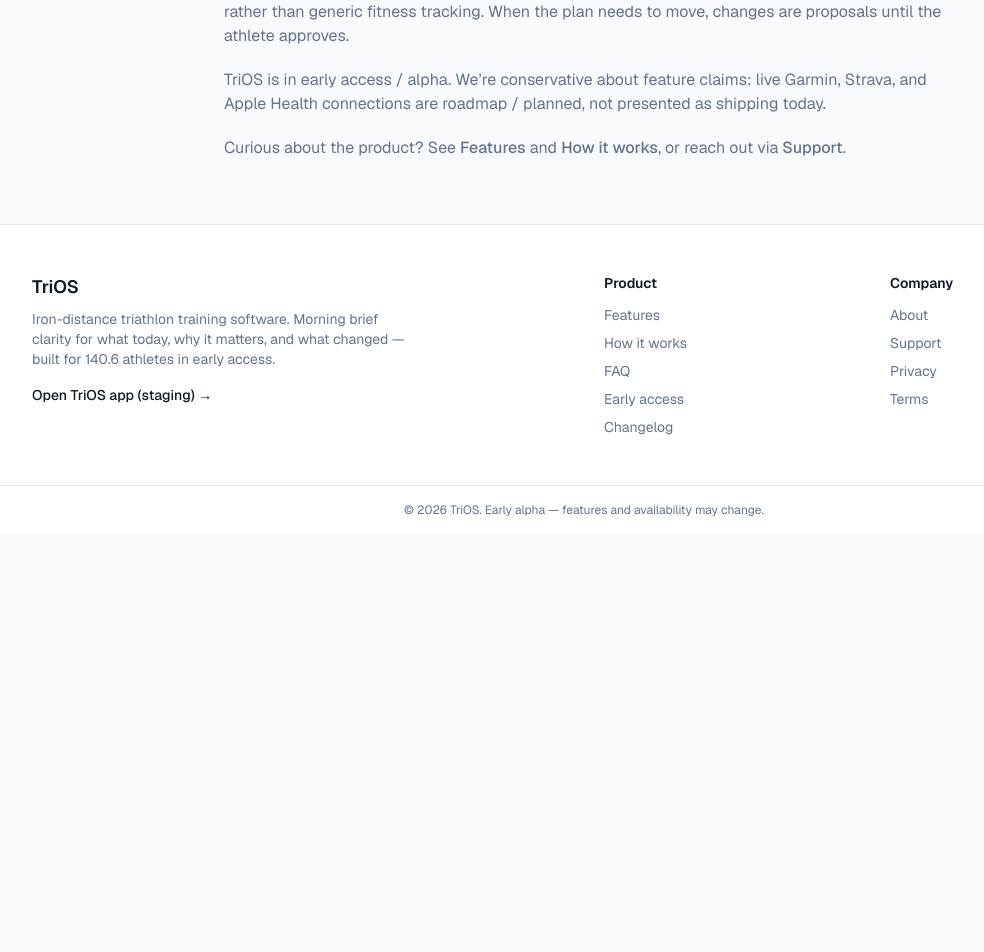
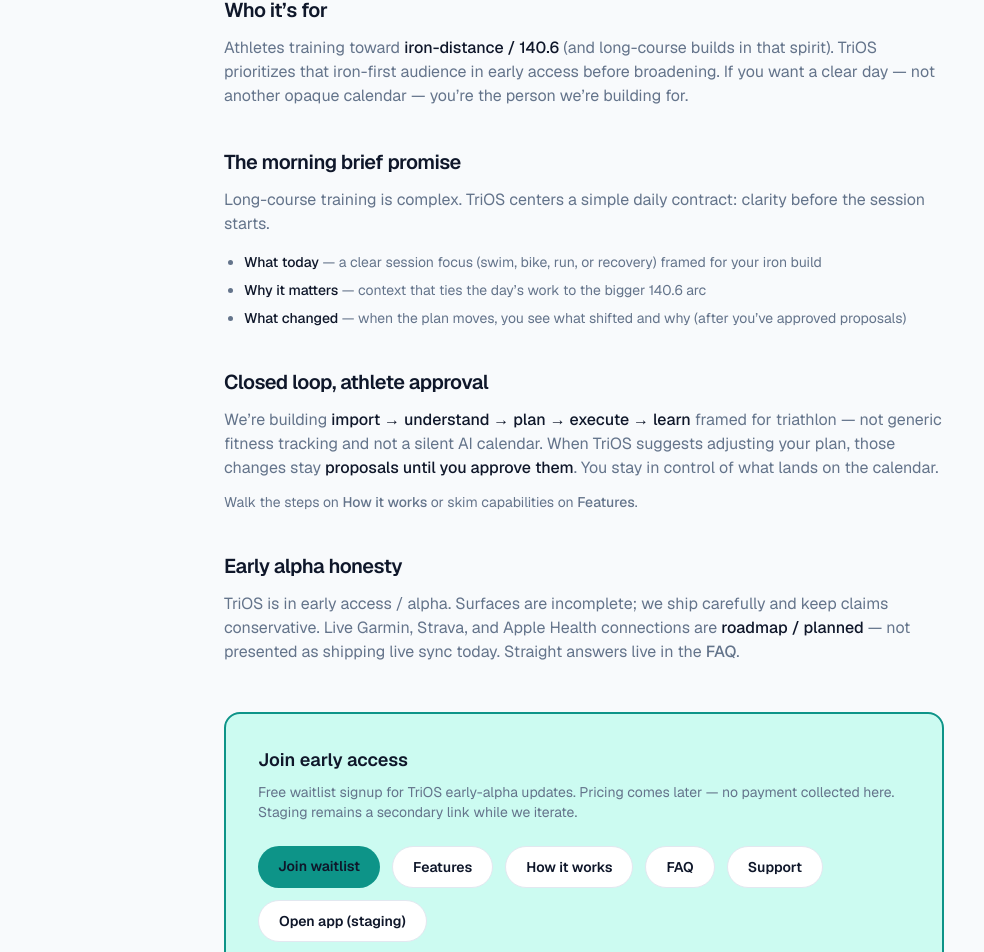
Before and after one commit to CStewCodes/trios-site, a Next.js app: page /about in a window 1280 px wide. Shown: the part 313-1265 px from the top of the page, without its empty margins (56-1040 px from the left). Before the commit the page ends 847 px from the top, so only its background shows below. Built offline with nearby package versions, Linux system fonts and the light colour scheme.

Commit message:
feat(about): deepen honest iron-first story (TRI-67)
Expand About with who it's for, morning-brief promise, closed loop +
proposal-until-approve, early-alpha honesty (integrations roadmap-only),
and primary Join waitlist CTA — no fake bios, metrics, or testimonials.

```diff
--- a/app/about/page.tsx
+++ b/app/about/page.tsx
@@ -3,46 +3,153 @@
 
 export const metadata: Metadata = {
   title: "About",
-  description: "About TriOS — iron-distance triathlon training software in early access.",
+  description:
+    "About TriOS — iron-distance / 140.6 triathlon training software. Morning brief clarity, proposal-based plan changes, early access.",
 };
+
+const APP_URL = "https://race-ops-staging-eosin.vercel.app";
 
 export default function AboutPage() {
   return (
     <div className="mx-auto max-w-3xl px-4 py-16 sm:px-6">
       <p className="text-sm font-medium text-accent">Company</p>
       <h1 className="mt-2 text-3xl font-semibold tracking-tight sm:text-4xl">About TriOS</h1>
-      <div className="mt-8 space-y-5 text-muted">
-        <p>
-          TriOS is software for iron-distance triathlon training. We believe long-course athletes
-          deserve a clear morning brief: what today is for, why it matters for 140.6, and what
-          changed in the plan.
+      <p className="mt-4 text-lg text-muted">
+        Iron-distance triathlon training software — morning-brief clarity for athletes chasing
+        140.6. Early alpha. No fake team bios, metrics, or testimonials on this page.
+      </p>
+
+      <section className="mt-12" aria-labelledby="about-who-heading">
+        <h2 id="about-who-heading" className="text-xl font-semibold tracking-tight text-foreground">
+          Who it’s for
+        </h2>
+        <p className="mt-3 text-sm text-muted sm:text-base">
+          Athletes training toward <strong className="font-medium text-foreground">iron-distance / 140.6</strong>{" "}
+          (and long-course builds in that spirit). TriOS prioritizes that iron-first audience in
+          early access before broadening. If you want a clear day — not another opaque calendar —
+          you’re the person we’re building for.
         </p>
-        <p>
-          We’re building a closed loop — import, understand, plan, execute, learn — framed for
-          triathlon rather than generic fitness tracking. When the plan needs to move, changes are
-          proposals until the athlete approves.
+      </section>
+
+      <section className="mt-10" aria-labelledby="about-brief-heading">
+        <h2 id="about-brief-heading" className="text-xl font-semibold tracking-tight text-foreground">
+          The morning brief promise
+        </h2>
+        <p className="mt-3 text-sm text-muted sm:text-base">
+          Long-course training is complex. TriOS centers a simple daily contract: clarity before
+          the session starts.
         </p>
-        <p>
-          TriOS is in early access / alpha. We’re conservative about feature claims: live Garmin,
-          Strava, and Apple Health connections are roadmap / planned, not presented as shipping
-          today.
+        <ul className="mt-4 list-disc space-y-2 pl-5 text-sm text-muted">
+          <li>
+            <strong className="font-medium text-foreground">What today</strong> — a clear session
+            focus (swim, bike, run, or recovery) framed for your iron build
+          </li>
+          <li>
+            <strong className="font-medium text-foreground">Why it matters</strong> — context that
+            ties the day’s work to the bigger 140.6 arc
+          </li>
+          <li>
+            <strong className="font-medium text-foreground">What changed</strong> — when the plan
+            moves, you see what shifted and why (after you’ve approved proposals)
+          </li>
+        </ul>
+      </section>
+
+      <section className="mt-10" aria-labelledby="about-loop-heading">
+        <h2 id="about-loop-heading" className="text-xl font-semibold tracking-tight text-foreground">
+          Closed loop, athlete approval
+        </h2>
+        <p className="mt-3 text-sm text-muted sm:text-base">
+          We’re building{" "}
+          <strong className="font-medium text-foreground">
+            import → understand → plan → execute → learn
+          </strong>{" "}
+          framed for triathlon — not generic fitness tracking and not a silent AI calendar. When
+          TriOS suggests adjusting your plan, those changes stay{" "}
+          <strong className="font-medium text-foreground">proposals until you approve them</strong>.
+          You stay in control of what lands on the calendar.
         </p>
-        <p>
-          Curious about the product? See{" "}
+        <p className="mt-3 text-sm text-muted">
+          Walk the steps on{" "}
+          <Link href="/how-it-works" className="font-medium text-accent hover:text-accent-hover">
+            How it works
+          </Link>{" "}
+          or skim capabilities on{" "}
           <Link href="/features" className="font-medium text-accent hover:text-accent-hover">
             Features
-          </Link>{" "}
-          and{" "}
-          <Link href="/how-it-works" className="font-medium text-accent hover:text-accent-hover">
-            How it works
-          </Link>
-          , or reach out via{" "}
-          <Link href="/support" className="font-medium text-accent hover:text-accent-hover">
-            Support
           </Link>
           .
         </p>
-      </div>
+      </section>
+
+      <section className="mt-10" aria-labelledby="about-alpha-heading">
+        <h2 id="about-alpha-heading" className="text-xl font-semibold tracking-tight text-foreground">
+          Early alpha honesty
+        </h2>
+        <p className="mt-3 text-sm text-muted sm:text-base">
+          TriOS is in early access / alpha. Surfaces are incomplete; we ship carefully and keep
+          claims conservative. Live Garmin, Strava, and Apple Health connections are{" "}
+          <strong className="font-medium text-foreground">roadmap / planned</strong> — not presented
+          as shipping live sync today. Straight answers live in the{" "}
+          <Link href="/faq" className="font-medium text-accent hover:text-accent-hover">
+            FAQ
+          </Link>
+          .
+        </p>
+      </section>
+
+      <section
+        className="mt-12 rounded-2xl border-2 border-accent bg-accent-soft p-6 sm:p-8"
+        aria-labelledby="about-cta-heading"
+      >
+        <h2 id="about-cta-heading" className="text-lg font-semibold text-foreground">
+          Join early access
+        </h2>
+        <p className="mt-2 text-sm text-muted">
+          Free waitlist signup for TriOS early-alpha updates. Pricing comes later — no payment
+          collected here. Staging remains a secondary link while we iterate.
+        </p>
+        <div className="mt-6 flex flex-wrap gap-3">
+          <Link
+            href="/early-access"
+            className="rounded-full bg-accent px-5 py-2.5 text-sm font-semibold text-white hover:bg-accent-hover"
+          >
+            Join waitlist
+          </Link>
+          <Link
+            href="/features"
+            className="rounded-full border border-border bg-card px-5 py-2.5 text-sm font-semibold text-foreground hover:border-accent/50"
+          >
+            Features
+          </Link>
+          <Link
+            href="/how-it-works"
+            className="rounded-full border border-border bg-card px-5 py-2.5 text-sm font-semibold text-foreground hover:border-accent/50"
+          >
+            How it works
+          </Link>
+          <Link
+            href="/faq"
+            className="rounded-full border border-border bg-card px-5 py-2.5 text-sm font-semibold text-foreground hover:border-accent/50"
+          >
+            FAQ
+          </Link>
+          <Link
+            href="/support"
+            className="rounded-full border border-border bg-card px-5 py-2.5 text-sm font-semibold text-foreground hover:border-accent/50"
+          >
+            Support
+          </Link>
+          <a
+            href={APP_URL}
+            target="_blank"
+            rel="noopener noreferrer"
+            className="rounded-full border border-border bg-card px-5 py-2.5 text-sm font-semibold text-foreground hover:border-accent/50"
+          >
+            Open app (staging)
+          </a>
+        </div>
+      </section>
     </div>
   );
 }
```
